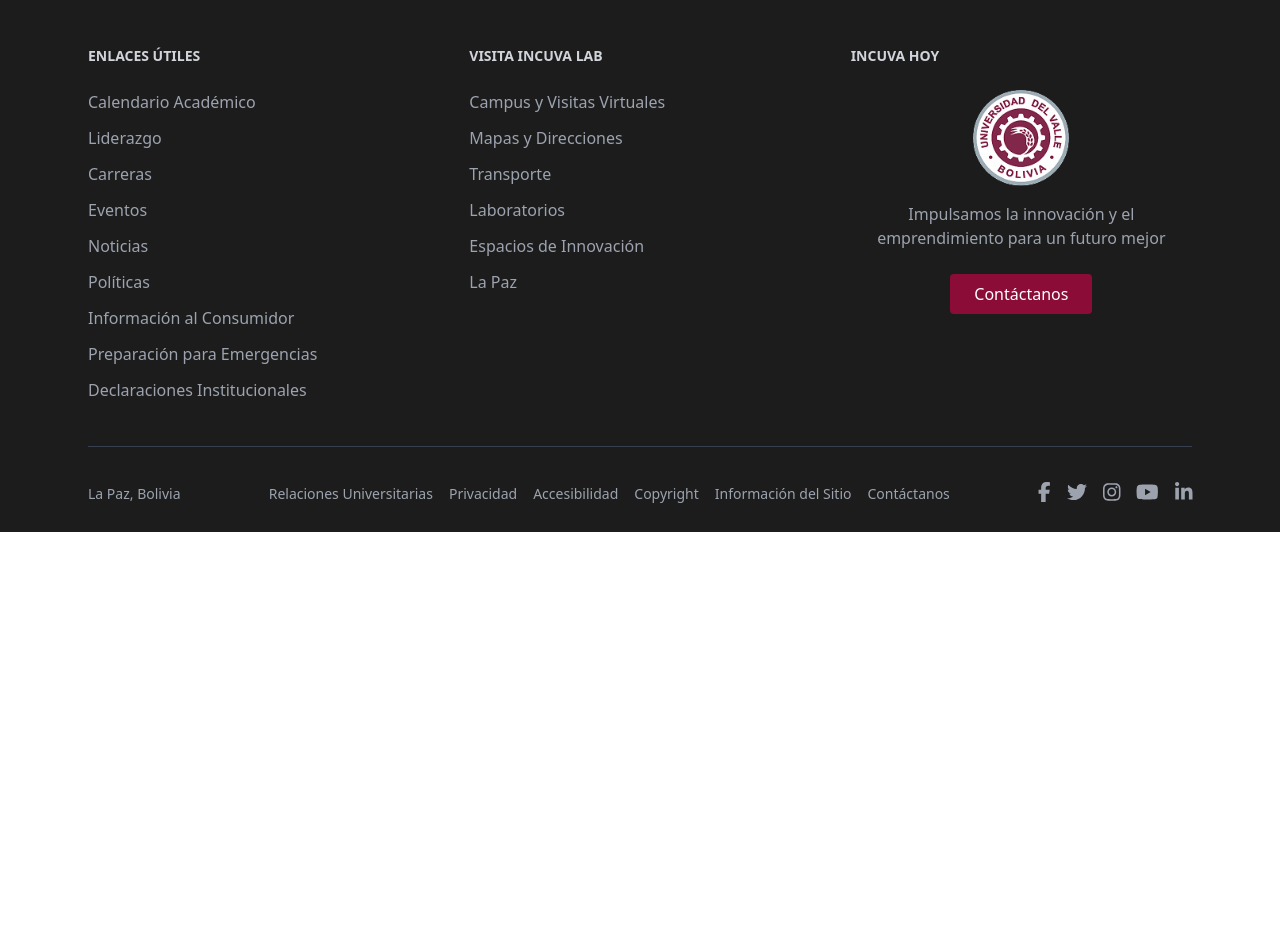
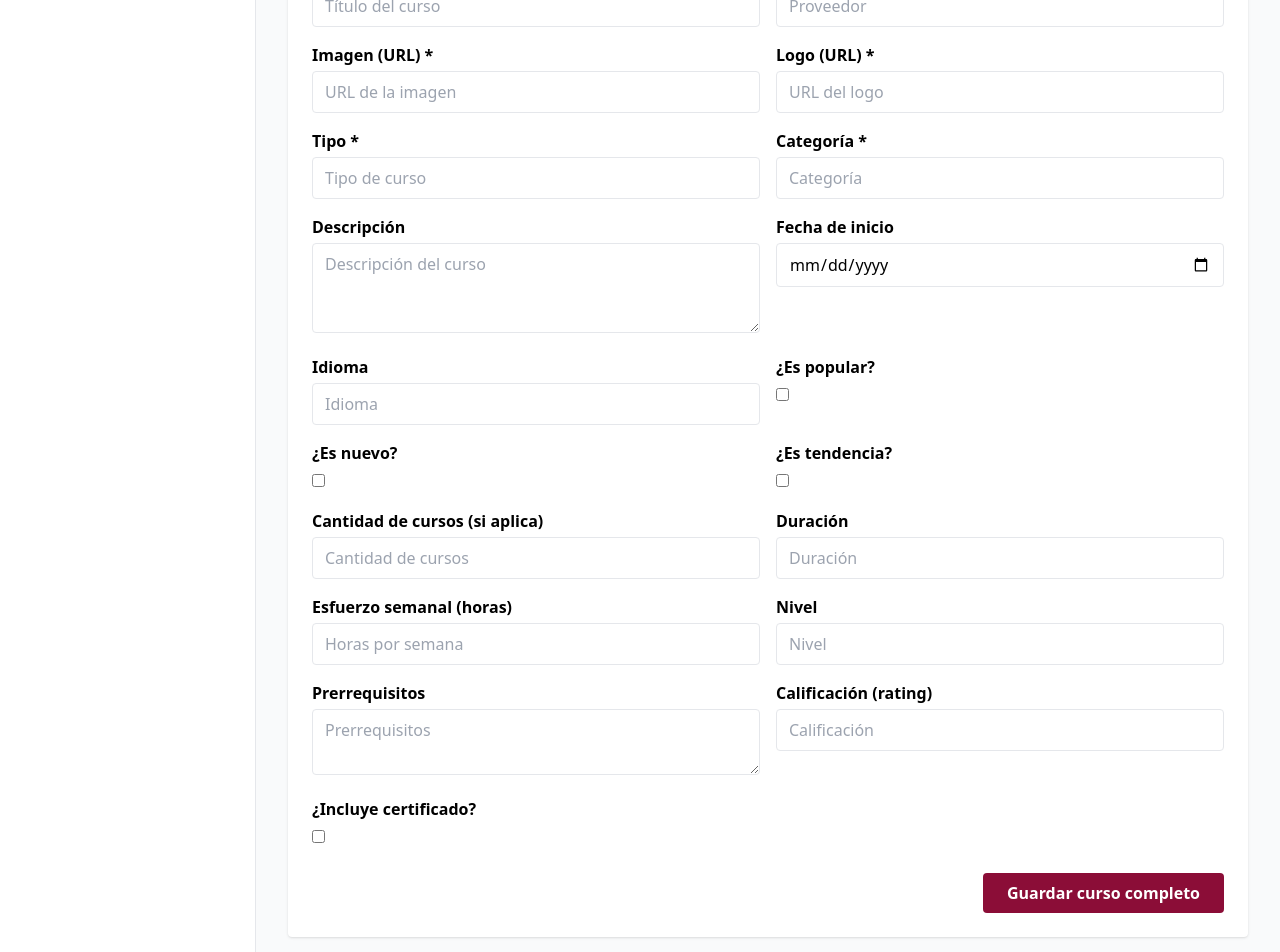
Before and after one commit to JoseluisLarrazabal/PSII-EMPRENDIMIENTOS, a React (Vite) app: page /course-builder in a window 1280 px wide. Shown: the part 960-1912 px from the top of the page. Before the commit the page ends 1492 px from the top, so only its background shows below. Built offline with nearby package versions, Linux system fonts and the light colour scheme; no server answers.

Commit message:
Implement course creation functionality with detailed fields and slide management

```diff
--- a/src/components/pages/courseBuilder/CourseBuilder.jsx
+++ b/src/components/pages/courseBuilder/CourseBuilder.jsx
@@ -1,4 +1,5 @@
 import React, { useState } from "react";
+import { createCourse } from "../../../services/api";
 
 // Estructura inicial de un slide vacío
 const emptySlide = {
@@ -10,10 +11,37 @@ const emptySlide = {
   resources: [],
 };
 
+// Estructura inicial para el curso
+const emptyCourse = {
+  title: "",
+  provider: "",
+  image_url: "",
+  logo_url: "",
+  type: "",
+  course_count: "",
+  category: "",
+  is_popular: false,
+  is_new: false,
+  is_trending: false,
+  school_id: "",
+  administrador_id: "",
+  description: "",
+  start_date: "",
+  duration: "",
+  effort_hours: "",
+  language: "",
+  level: "",
+  prerequisites: "",
+  enrollment_count: "",
+  rating: "",
+  video_preview_url: "",
+  has_certificate: false,
+  subjects: [],
+};
+
 // Validación simple al intentar guardar
 const validateEmbedUrl = (url) => {
   if (!url) return true; // Campo opcional
-  // Ejemplo: Google Slides, Canva, PowerPoint Online (puedes agregar más patrones)
   const patterns = [
     /^https:\/\/docs\.google\.com\/presentation\/d\/e\/.+\/embed\?start=/,
     /^https:\/\/www\.canva\.com\/design\/.+\/view\?embed/,
@@ -44,9 +72,11 @@ const validateSlide = (slide) => {
 };
 
 const CourseBuilder = () => {
+  const [course, setCourse] = useState({ ...emptyCourse });
   const [slides, setSlides] = useState([{ ...emptySlide }]);
   const [selectedSlide, setSelectedSlide] = useState(0);
   const [errors, setErrors] = useState({});
+  const [saving, setSaving] = useState(false);
 
   // Funciones para agregar, eliminar y actualizar slides
   const addSlide = () => {
@@ -68,13 +98,33 @@ const CourseBuilder = () => {
     setSlides(newSlides);
   };
 
-  const handleSave = () => {
-    const errs = validateSlide(slides[selectedSlide]);
-    setErrors(errs);
-    if (Object.keys(errs).length === 0) {
-      alert("¡Lección válida y lista para guardar!");
-      // Aquí iría la lógica de guardado real
+  // Guardar todo el curso y sus slides
+  const handleSaveCourse = async () => {
+    // Validación básica de campos obligatorios del curso
+    if (!course.title || !course.provider || !course.image_url || !course.logo_url || !course.type || !course.category) {
+      alert("Completa todos los campos obligatorios del curso.");
+      return;
     }
+    // Validar todas las slides
+    for (let i = 0; i < slides.length; i++) {
+      const errs = validateSlide(slides[i]);
+      if (Object.keys(errs).length > 0) {
+        setSelectedSlide(i);
+        setErrors(errs);
+        alert(`Corrige los errores en la lección ${i + 1} antes de guardar el curso.`);
+        return;
+      }
+    }
+    setSaving(true);
+    try {
+      const token = localStorage.getItem("token");
+      const courseToSave = { ...course, slides };
+      const response = await createCourse(courseToSave, token);
+      alert("Curso creado exitosamente con ID: " + response.data.id);
+    } catch (error) {
+      alert("Error al crear el curso: " + (error.response?.data?.message || error.message));
+    }
+    setSaving(false);
   };
 
   return (
@@ -113,16 +163,9 @@ const CourseBuilder = () => {
         </button>
       </aside>
 
-      {/* Editor de slide */}
+      {/* Panel principal */}
       <main className="flex-1 p-8">
-        <div className="flex justify-end mb-4">
-          <button
-            className="px-4 py-2 bg-[#8B0D37] text-white rounded font-semibold"
-            onClick={handleSave}
-          >
-            Guardar lección (demo)
-          </button>
-        </div>
+        {/* Editor de slide */}
         <h3 className="text-xl font-bold mb-4">Editar lección</h3>
         <div className="mb-4">
           <label className="block font-semibold mb-1">Título</label>
@@ -369,6 +412,202 @@ const CourseBuilder = () => {
             + Agregar recurso
           </button>
         </div>
+
+        {/* Datos generales del curso */}
+        <div className="mt-12 bg-white rounded shadow p-6">
+          <h2 className="text-xl font-bold mb-4">Datos generales del curso</h2>
+          <div className="grid grid-cols-1 md:grid-cols-2 gap-4">
+            <div>
+              <label className="block font-semibold mb-1">Título *</label>
+              <input
+                className="w-full border rounded px-3 py-2"
+                value={course.title}
+                onChange={e => setCourse({ ...course, title: e.target.value })}
+                placeholder="Título del curso"
+                required
+              />
+            </div>
+            <div>
+              <label className="block font-semibold mb-1">Proveedor *</label>
+              <input
+                className="w-full border rounded px-3 py-2"
+                value={course.provider}
+                onChange={e => setCourse({ ...course, provider: e.target.value })}
+                placeholder="Proveedor"
+                required
+              />
+            </div>
+            <div>
+              <label className="block font-semibold mb-1">Imagen (URL) *</label>
+              <input
+                className="w-full border rounded px-3 py-2"
+                value={course.image_url}
+                onChange={e => setCourse({ ...course, image_url: e.target.value })}
+                placeholder="URL de la imagen"
+                required
+              />
+            </div>
+            <div>
+              <label className="block font-semibold mb-1">Logo (URL) *</label>
+              <input
+                className="w-full border rounded px-3 py-2"
+                value={course.logo_url}
+                onChange={e => setCourse({ ...course, logo_url: e.target.value })}
+                placeholder="URL del logo"
+                required
+              />
+            </div>
+            <div>
+              <label className="block font-semibold mb-1">Tipo *</label>
+              <input
+                className="w-full border rounded px-3 py-2"
+                value={course.type}
+                onChange={e => setCourse({ ...course, type: e.target.value })}
+                placeholder="Tipo de curso"
+                required
+              />
+            </div>
+            <div>
+              <label className="block font-semibold mb-1">Categoría *</label>
+              <input
+                className="w-full border rounded px-3 py-2"
+                value={course.category}
+                onChange={e => setCourse({ ...course, category: e.target.value })}
+                placeholder="Categoría"
+                required
+              />
+            </div>
+            <div>
+              <label className="block font-semibold mb-1">Descripción</label>
+              <textarea
+                className="w-full border rounded px-3 py-2"
+                value={course.description}
+                onChange={e => setCourse({ ...course, description: e.target.value })}
+                placeholder="Descripción del curso"
+                rows={3}
+              />
+            </div>
+            <div>
+              <label className="block font-semibold mb-1">Fecha de inicio</label>
+              <input
+                type="date"
+                className="w-full border rounded px-3 py-2"
+                value={course.start_date}
+                onChange={e => setCourse({ ...course, start_date: e.target.value })}
+              />
+            </div>
+            <div>
+              <label className="block font-semibold mb-1">Idioma</label>
+              <input
+                className="w-full border rounded px-3 py-2"
+                value={course.language}
+                onChange={e => setCourse({ ...course, language: e.target.value })}
+                placeholder="Idioma"
+              />
+            </div>
+            <div>
+              <label className="block font-semibold mb-1">¿Es popular?</label>
+              <input
+                type="checkbox"
+                checked={course.is_popular}
+                onChange={e => setCourse({ ...course, is_popular: e.target.checked })}
+              />
+            </div>
+            <div>
+              <label className="block font-semibold mb-1">¿Es nuevo?</label>
+              <input
+                type="checkbox"
+                checked={course.is_new}
+                onChange={e => setCourse({ ...course, is_new: e.target.checked })}
+              />
+            </div>
+            <div>
+              <label className="block font-semibold mb-1">¿Es tendencia?</label>
+              <input
+                type="checkbox"
+                checked={course.is_trending}
+                onChange={e => setCourse({ ...course, is_trending: e.target.checked })}
+              />
+            </div>
+            <div>
+              <label className="block font-semibold mb-1">Cantidad de cursos (si aplica)</label>
+              <input
+                type="number"
+                className="w-full border rounded px-3 py-2"
+                value={course.course_count}
+                onChange={e => setCourse({ ...course, course_count: e.target.value })}
+                placeholder="Cantidad de cursos"
+              />
+            </div>
+            <div>
+              <label className="block font-semibold mb-1">Duración</label>
+              <input
+                className="w-full border rounded px-3 py-2"
+                value={course.duration}
+                onChange={e => setCourse({ ...course, duration: e.target.value })}
+                placeholder="Duración"
+              />
+            </div>
+            <div>
+              <label className="block font-semibold mb-1">Esfuerzo semanal (horas)</label>
+              <input
+                type="number"
+                className="w-full border rounded px-3 py-2"
+                value={course.effort_hours}
+                onChange={e => setCourse({ ...course, effort_hours: e.target.value })}
+                placeholder="Horas por semana"
+              />
+            </div>
+            <div>
+              <label className="block font-semibold mb-1">Nivel</label>
+              <input
+                className="w-full border rounded px-3 py-2"
+                value={course.level}
+                onChange={e => setCourse({ ...course, level: e.target.value })}
+                placeholder="Nivel"
+              />
+            </div>
+            <div>
+              <label className="block font-semibold mb-1">Prerrequisitos</label>
+              <textarea
+                className="w-full border rounded px-3 py-2"
+                value={course.prerequisites}
+                onChange={e => setCourse({ ...course, prerequisites: e.target.value })}
+                placeholder="Prerrequisitos"
+                rows={2}
+              />
+            </div>
+            <div>
+              <label className="block font-semibold mb-1">Calificación (rating)</label>
+              <input
+                type="number"
+                step="0.01"
+                className="w-full border rounded px-3 py-2"
+                value={course.rating}
+                onChange={e => setCourse({ ...course, rating: e.target.value })}
+                placeholder="Calificación"
+              />
+            </div>
+            <div>
+              <label className="block font-semibold mb-1">¿Incluye certificado?</label>
+              <input
+                type="checkbox"
+                checked={course.has_certificate}
+                onChange={e => setCourse({ ...course, has_certificate: e.target.checked })}
+              />
+            </div>
+            {/* Agrega aquí los demás campos opcionales si lo deseas */}
+          </div>
+          <div className="flex justify-end mt-6">
+            <button
+              className="px-6 py-2 bg-[#8B0D37] text-white rounded font-semibold"
+              onClick={handleSaveCourse}
+              disabled={saving}
+            >
+              {saving ? "Guardando..." : "Guardar curso completo"}
+            </button>
+          </div>
+        </div>
       </main>
     </div>
   );
--- a/src/services/api.js
+++ b/src/services/api.js
@@ -58,3 +58,17 @@ export const fetchCourseById = async (id) => {
   const response = await axios.get(`http://localhost:8000/api/moocs/courses/${id}`);
   return response.data.data;
 };
+
+export const createCourse = async (courseData, token) => {
+  const response = await axios.post(
+    "http://localhost:8000/api/moocs/courses",
+    courseData,
+    {
+      headers: {
+        Authorization: `Bearer ${token}`,
+        "Content-Type": "application/json",
+      },
+    }
+  );
+  return response.data;
+};
```
Also changed, not shown: 1 other file (tests, documents, lock files or other folders).
